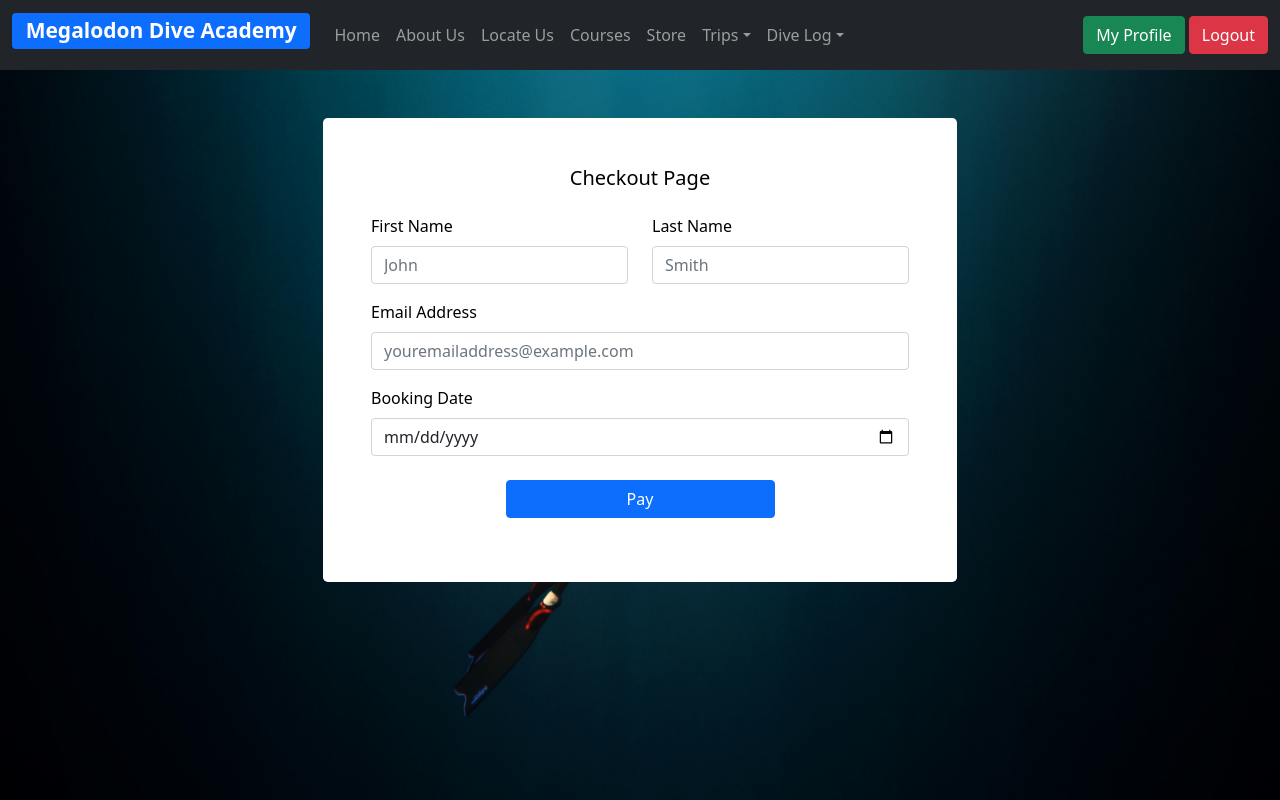
After one commit to zetlaska/scubaWebsite, a PHP site: page /pangkorPay.php in a window 1280 px wide. The commit adds this page. Run offline with PHP 8.4, Linux system fonts and the light colour scheme.

Commit message:
added booking function to the trips page

```diff
--- /dev/null
+++ b/db/book.php
@@ -0,0 +1,34 @@
+<?php
+
+$mysqli = new mysqli('localhost', 'root', '', 'megalodon' ) or die(mysqli_error($mysqli));
+
+
+if(isset($_POST['bookManukan'])){
+    $fname = $_POST['fname'];
+    $lname = $_POST['lname'];
+    $email = $_POST['email'];
+    $location = 'Manukan';
+    $bookingDate = date('Y-m-d', strtotime($_POST['bookingDate']));
+
+
+    $mysqli->query("INSERT INTO trip (fname, lname, email, bookingDate, location) VALUES('$fname', '$lname', '$email', '$bookingDate', '$location')") or die($mysqli_error());
+    $_SESSION['message'] = "Record has been saved!";
+    $_SESSION['msg_type'] = "success";
+
+}
+
+if(isset($_POST['bookPangkor'])){
+    $fname = $_POST['fname'];
+    $lname = $_POST['lname'];
+    $email = $_POST['email'];
+    $location = 'Pangkor';
+    $bookingDate = date('Y-m-d', strtotime($_POST['bookingDate']));
+
+
+    $mysqli->query("INSERT INTO trip (fname, lname, email, bookingDate, location) VALUES('$fname', '$lname', '$email', '$bookingDate', '$location')") or die($mysqli_error());
+    $_SESSION['message'] = "Record has been saved!";
+    $_SESSION['msg_type'] = "success";
+
+}
+
+?>
--- a/db/server.php
+++ b/db/server.php
@@ -135,8 +135,10 @@ if (isset($GET['update'])){
     $_SESSION['msg_type'] = "warning";
 
     header('location: index.php');
+
 }
 
+/*
 if(isset($GET['courseCheck'])){
 
   $username = $_SESSION['username'];
@@ -155,5 +157,6 @@ if(isset($GET['productCheck'])){
 
 }
 
+*/
 
   ?>
--- a/manukan.php
+++ b/manukan.php
@@ -65,7 +65,7 @@
                     </ul>
 
 
-                    <a href="#" class="btn btn-primary">Book Now</a>
+                    <a href="manukanPay.php" class="btn btn-primary">Book Now</a>
                     <br \>
                 </div>
             </div>
--- a/pangkor.php
+++ b/pangkor.php
@@ -62,7 +62,7 @@
                         <li>Swimming pool</li>
 
                     </ul>
-                    <a href="#" class="btn btn-primary">Book Now</a>
+                    <a href="pangkorPay.php" class="btn btn-primary">Book Now</a>
                     <br \>
                 </div>
             </div>
--- /dev/null
+++ b/pangkorPay.php
@@ -0,0 +1,64 @@
+<?php
+include('db/server.php');
+include('db/book.php');
+include('header/navUser.php');
+?>
+<!DOCTYPE html>
+<html>
+    <head>
+        <meta charset="utf-8" />
+        <meta name="viewport" content="width=device-width, initial-scale=1" />
+        <!--Bootstrap CSS -->
+        <link href="https://cdn.jsdelivr.net/npm/bootstrap@5.1.3/dist/css/bootstrap.min.css" rel="stylesheet" integrity="sha384-1BmE4kWBq78iYhFldvKuhfTAU6auU8tT94WrHftjDbrCEXSU1oBoqyl2QvZ6jIW3" crossorigin="anonymous">
+        <!-- CSS Stylesheet -->
+        <link rel="stylesheet" type="text/css" href="css/form.css" />
+        <title>Pangkor Island Booking - Megladon</title>
+    </head>
+    <body>
+        <?php if (isset($_SESSION['message'])): ?>
+        <div class="alert alert-<?=$_SESSION['msg_type']?>">
+            <?php
+                echo $_SESSION['message'];
+                unset($_SESSION['message']);
+            ?>
+        </div>
+        <?php endif ?>
+        <div class="mx-auto mt-5 mb-2 bg-white text-black p-5" style=" height:fit-content; width:fit-content; border-radius: .30rem">
+            <form action="db/book.php" method="POST">
+                <h5 class="text-center mb-4">Checkout Page</h1>
+                <div class="row ">
+                    <div class="col">
+                        <label class="form-label">First Name</label>
+                    </div>
+                    <div class="col">
+                        <label class="form-label">Last Name</label>
+                    </div>
+                </div>
+                <div class="row mb-3">
+                    <div class="col">
+                        <input type="text" class="form-control" name="fname" placeholder="John">
+                    </div>
+                    <div class="col">
+                        <input type="text" class="form-control" name="lname" placeholder="Smith">
+                    </div>
+                </div>
+                <div class="mb-3">
+                    <label class="form-label">Email Address</label>
+                    <input class="form-control"type="text" name="email" placeholder="youremailaddress@example.com">
+                </div>
+                <div class="mb-4">
+                    <label class="form-label" for="bookingDate">Booking Date</label>
+                    <input type="date" class="form-control" id="bookingDate" name="bookingDate">
+                   <!-- */ <label class="form-label">Booking Date</label>
+                    <input id="bookingDate" class="form-control" name="bookingDate "type="date"/>
+                    <span id="bookingDate"></span> -->
+                </div>
+                <div class="d-grid gap-2 col-6 mx-auto">
+                    <button class="btn btn-primary" type="submit" name="bookPangkor">Pay</button>
+                </div>
+            </form>
+        </div>
+        <!-- Bootstrap Javascript Bundle -->
+        <script src="https://cdn.jsdelivr.net/npm/bootstrap@5.1.3/dist/js/bootstrap.bundle.min.js" integrity="sha384-ka7Sk0Gln4gmtz2MlQnikT1wXgYsOg+OMhuP+IlRH9sENBO0LRn5q+8nbTov4+1p" crossorigin="anonymous"></script>
+    </body>
+</html>
```
Also changed, not shown: manukanPay.php (added, +64 -0 lines), db/megalodon.sql, img/visa.png (added).
